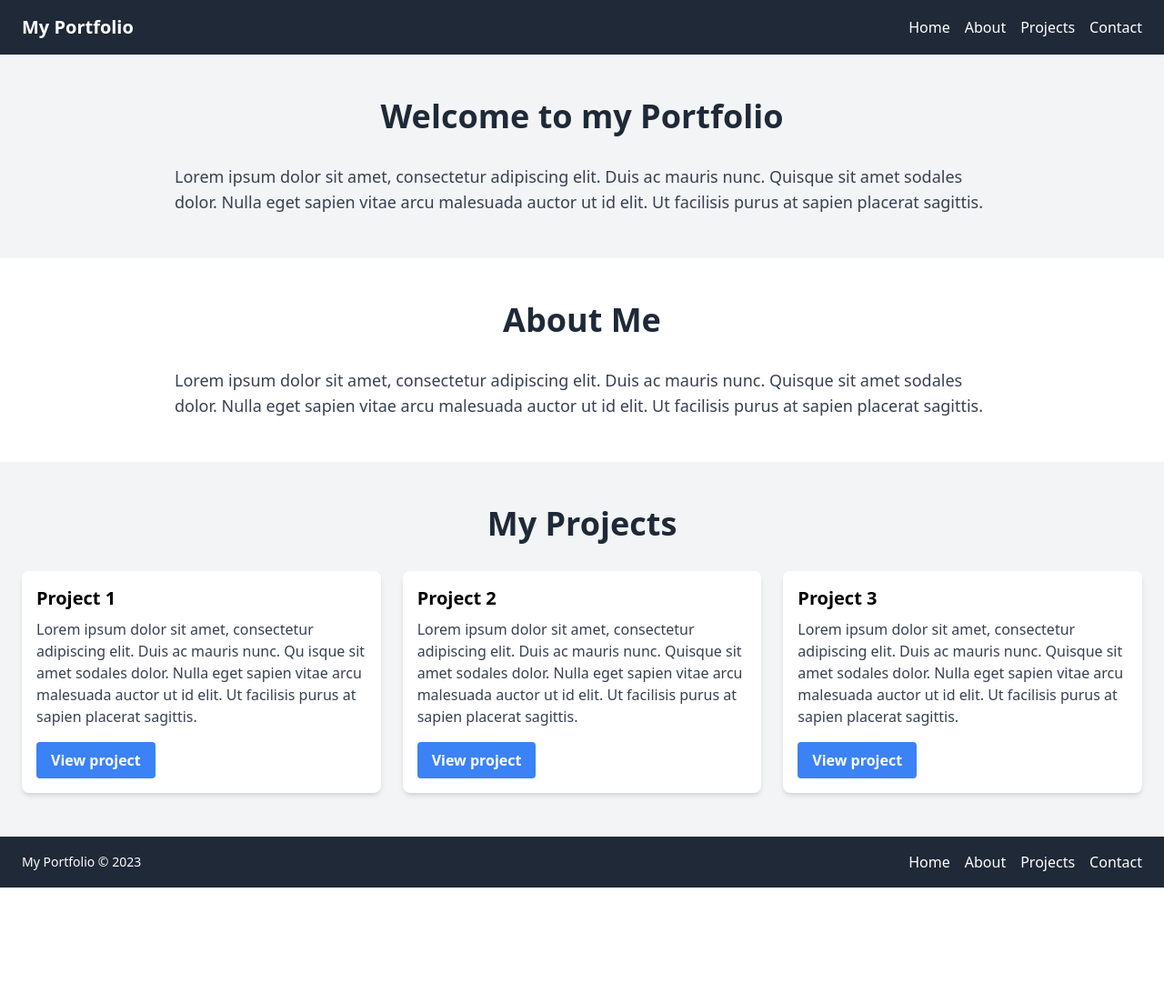
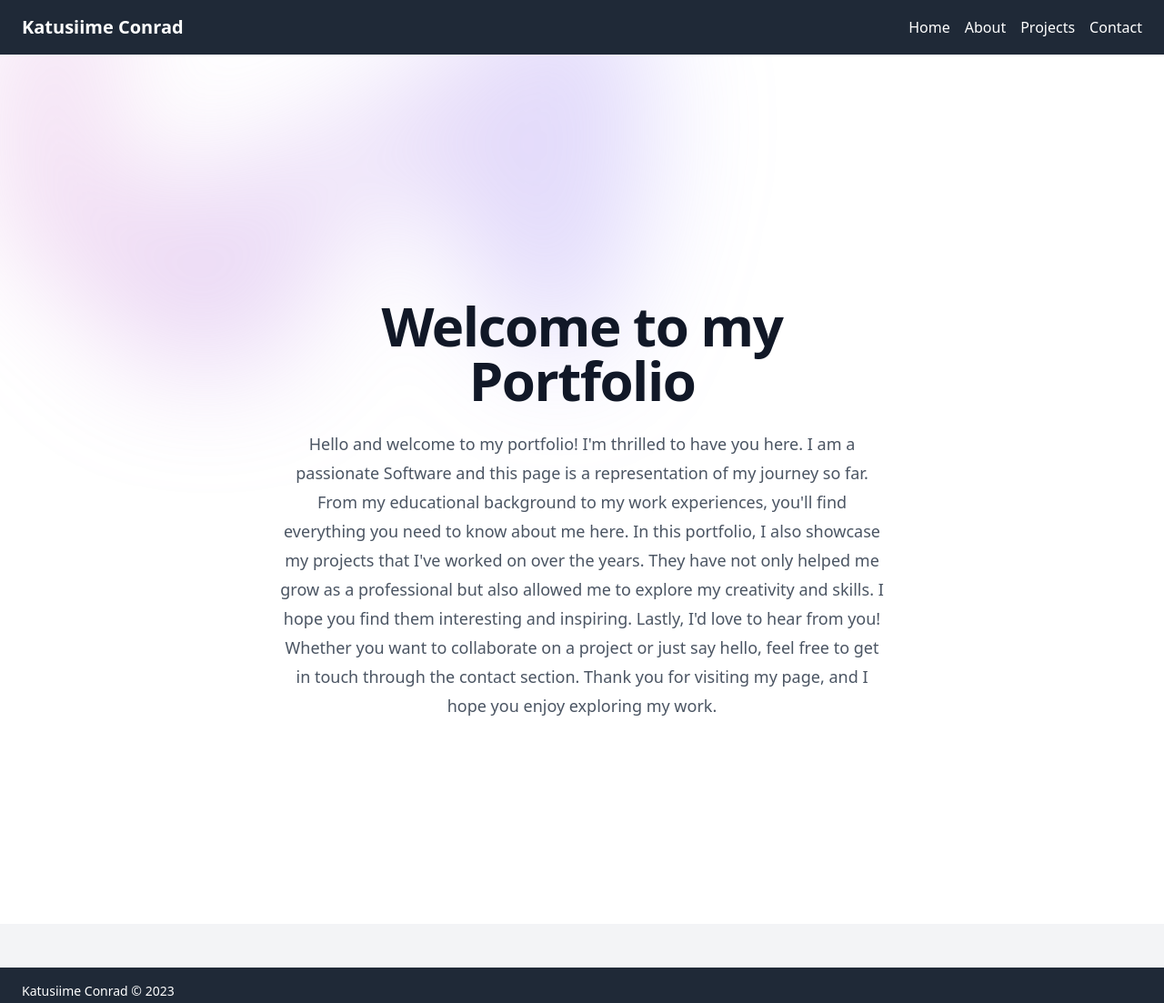
Before and after one commit to katusiimeconrad/katusiimeconrad.github.io, a plain HTML site: page index.html in a window 1280 px wide. Shown: the whole page at 91% size. Before the commit the page ends 976 px from the top, so only its background shows below. Drawn offline with nearby package versions, Linux system fonts and the light colour scheme.

Commit message:
Update index.html

```diff
--- a/index.html
+++ b/index.html
@@ -10,10 +10,11 @@
     <script src="https://cdn.tailwindcss.com"></script>
     <title>Katusiime Conrad</title>
 </head>
-<body>
-<header class="bg-gray-800 text-white">
+<body class="min-h-screen">
+
+<header class="bg-gray-800 text-white absolute inset-x-0 top-0 z-50 ">
     <div class="container mx-auto py-4 px-6 flex justify-between items-center">
-        <h1 class="font-bold text-xl">My Portfolio</h1>
+        <h1 class="font-bold text-xl">Katusiime Conrad</h1>
         <nav>
             <ul class="flex space-x-4">
                 <li><a href="#" class="hover:text-gray-400">Home</a></li>
@@ -24,92 +25,51 @@
         </nav>
     </div>
 </header>
-<main>
+<main class="flex-grow">
     <section class="bg-gray-100 py-12">
-        <div class="container mx-auto px-6">
-            <h2 class="text-4xl font-bold text-center text-gray-800 mb-8">Welcome to my Portfolio</h2>
-            <div class="max-w-4xl mx-auto">
-                <p class="text-gray-700 text-lg">
-                    Lorem ipsum dolor sit amet, consectetur adipiscing elit. Duis ac mauris nunc. Quisque sit amet
-                    sodales
-                    dolor. Nulla eget sapien vitae arcu malesuada auctor ut id elit. Ut facilisis purus at sapien
-                    placerat
-                    sagittis.
-                </p>
-            </div>
-        </div>
-    </section>
-    <section class="bg-white py-12">
-        <div class="container mx-auto px-6">
-            <h2 class="text-4xl font-bold text-center text-gray-800 mb-8">About Me</h2>
-            <div class="max-w-4xl mx-auto">
-                <p class="text-gray-700 text-lg">
-                    Lorem ipsum dolor sit amet, consectetur adipiscing elit. Duis ac mauris nunc. Quisque sit amet
-                    sodales
-                    dolor. Nulla eget sapien vitae arcu malesuada auctor ut id elit. Ut facilisis purus at sapien
-                    placerat
-                    sagittis.
-                </p>
-            </div>
-        </div>
-    </section>
-    <section class="bg-gray-100 py-12">
-        <div class="container mx-auto px-6">
-            <h2 class="text-4xl font-bold text-center text-gray-800 mb-8">My Projects</h2>
-            <div class="grid grid-cols-1 sm:grid-cols-2 lg:grid-cols-3 gap-6">
-                <div class="project-card bg-white rounded-lg shadow-md p-4">
-                    <h2 class="text-xl font-bold mb-2">Project 1</h2>
-                    <p class="text-gray-700 mb-4">
-                        Lorem ipsum dolor sit amet, consectetur adipiscing elit. Duis ac mauris nunc. Qu isque sit amet
-                        sodales dolor.
-                        Nulla eget sapien vitae arcu malesuada auctor ut id elit. Ut facilisis purus at sapien placerat
-                        sagittis.
-                    </p>
-                    <button class="bg-blue-500 hover:bg-blue-700 text-white font-bold py-2 px-4 rounded">
-                        View project
-                    </button>
+        <div class="bg-white">
+            <div class="relative isolate px-6 pt-14 lg:px-8">
+                <div class="absolute inset-x-0 -top-40 -z-10 transform-gpu overflow-hidden blur-3xl sm:-top-80">
+                    <svg class="relative left-[calc(50%-11rem)] -z-10 h-[21.1875rem] max-w-none -translate-x-1/2 rotate-[30deg] sm:left-[calc(50%-30rem)] sm:h-[42.375rem]"
+                         viewBox="0 0 1155 678">
+                        <path fill="url(#45de2b6b-92d5-4d68-a6a0-9b9b2abad533)" fill-opacity=".3"
+                              d="M317.219 518.975L203.852 678 0 438.341l317.219 80.634 204.172-286.402c1.307 132.337 45.083 346.658 209.733 145.248C936.936 126.058 882.053-94.234 1031.02 41.331c119.18 108.451 130.68 295.337 121.53 375.223L855 299l21.173 362.054-558.954-142.079z"/>
+                        <defs>
+                            <linearGradient id="45de2b6b-92d5-4d68-a6a0-9b9b2abad533" x1="1155.49" x2="-78.208"
+                                            y1=".177" y2="474.645" gradientUnits="userSpaceOnUse">
+                                <stop stop-color="#9089FC"/>
+                                <stop offset="1" stop-color="#FF80B5"/>
+                            </linearGradient>
+                        </defs>
+                    </svg>
                 </div>
-                <div class="project-card bg-white rounded-lg shadow-md p-4">
-                    <h2 class="text-xl font-bold mb-2">Project 2</h2>
-                    <p class="text-gray-700 mb-4">
-                        Lorem ipsum dolor sit amet, consectetur adipiscing elit. Duis ac mauris nunc. Quisque sit amet
-                        sodales
-                        dolor. Nulla eget sapien vitae arcu malesuada auctor ut id elit. Ut facilisis purus at sapien
-                        placerat
-                        sagittis.
-                    </p>
-                    <button class="bg-blue-500 hover:bg-blue-700 text-white font-bold py-2 px-4 rounded">
-                        View project
-                    </button>
-                </div>
-                <div class="project-card bg-white rounded-lg shadow-md p-4">
-                    <h2 class="text-xl font-bold mb-2">Project 3</h2>
-                    <p class="text-gray-700 mb-4">
-                        Lorem ipsum dolor sit amet, consectetur adipiscing elit. Duis ac mauris nunc. Quisque sit amet
-                        sodales
-                        dolor. Nulla eget sapien vitae arcu malesuada auctor ut id elit. Ut facilisis purus at sapien
-                        placerat
-                        sagittis.
-                    </p>
-                    <button class="bg-blue-500 hover:bg-blue-700 text-white font-bold py-2 px-4 rounded">
-                        View project
-                    </button>
+                <div class="mx-auto max-w-2xl py-32 sm:py-48 lg:py-56">
+                    <div class="text-center">
+                        <h1 class="text-4xl font-bold tracking-tight text-gray-900 sm:text-6xl">Welcome to my
+                            Portfolio</h1>
+                        <p class="mt-6 text-lg leading-8 text-gray-600"> Hello and welcome to my portfolio! I'm thrilled
+                            to have you here. I am a passionate Software and this page is a representation of my journey
+                            so far. From my educational background to my work experiences, you'll find everything you
+                            need to know about me here.
+
+                            In this portfolio, I also showcase my projects that I've worked on over the years. They have
+                            not only helped me grow as a professional but also allowed me to explore my creativity and
+                            skills. I hope you find them interesting and inspiring.
+
+                            Lastly, I'd love to hear from you! Whether you want to collaborate on a project or just say
+                            hello, feel free to get in touch through the contact section.
+
+                            Thank you for visiting my page, and I hope you enjoy exploring my work.</p>
+                    </div>
                 </div>
             </div>
         </div>
     </section>
 </main>
+
 <footer class="bg-gray-800 text-white py-4">
     <div class="container mx-auto px-6 flex justify-between items-center">
-        <p class="text-sm">My Portfolio &copy; 2023</p>
-        <nav>
-            <ul class="flex space-x-4">
-                <li><a href="#" class="hover:text-gray-400">Home</a></li>
-                <li><a href="#" class="hover:text-gray-400">About</a></li>
-                <li><a href="#" class="hover:text-gray-400">Projects</a></li>
-                <li><a href="#" class="hover:text-gray-400">Contact</a></li>
-            </ul>
-        </nav>
+        <p class="text-sm">Katusiime Conrad &copy; 2023</p>
     </div>
 </footer>
 <script src="https://code.jquery.com/jquery-3.6.4.min.js"
```
